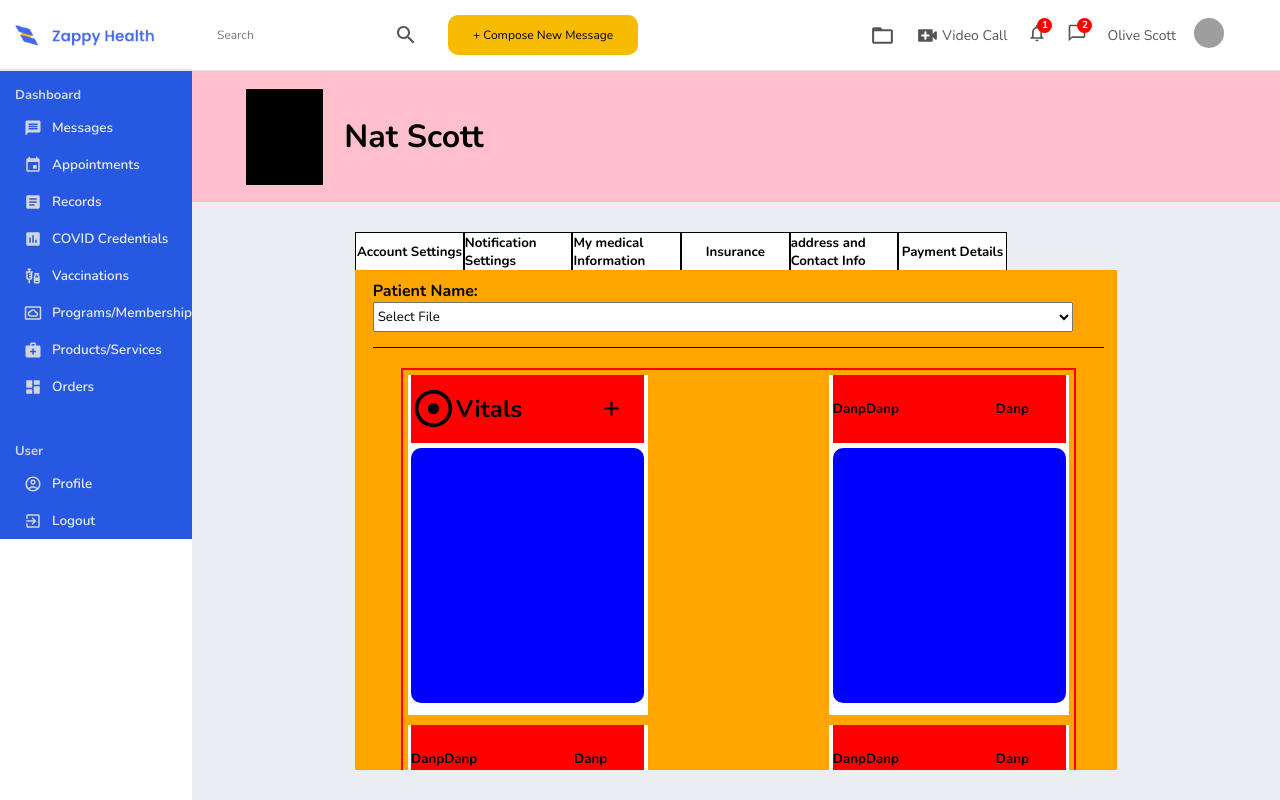
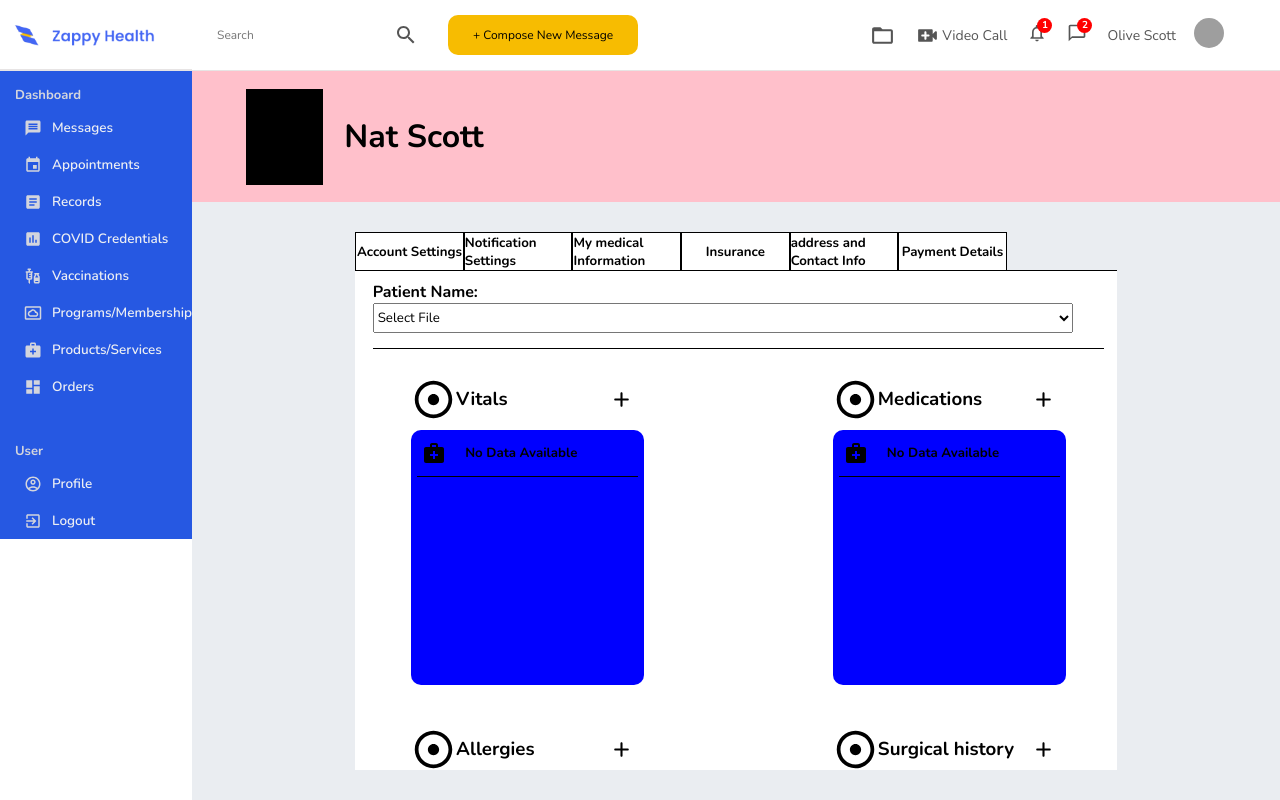
Before and after one commit to nascott94/telahealth-portal, a React (Create React App) app: page /profile in a window 1280 px wide. Both pictures are taken after a click on the element "My medical Information". Built offline with nearby package versions, Linux system fonts and the light colour scheme; grey boxes are pictures that could not be loaded.

Commit message:
finished medical info for now

```diff
--- a/src/components/profilepage/MyMedicalInformation.js
+++ b/src/components/profilepage/MyMedicalInformation.js
@@ -2,17 +2,19 @@ import React from "react";
 import styled from "@emotion/styled";
 import AdjustIcon from "@mui/icons-material/Adjust";
 import AddRoundedIcon from "@mui/icons-material/AddRounded";
+import MedicalServicesIcon from "@mui/icons-material/MedicalServices";
 
 const Container = styled.div`
   height: 500px;
   width: 98%;
-  background-color: orange;
+  background-color: white;
   overflow: hidden;
   display: flex;
   align-items: center;
   flex-direction: column;
   padding: 10px;
   overflow: scroll;
+  border-top: 1px solid black;
 `;
 
 const ContainerTop = styled.div`
@@ -48,7 +50,6 @@ const ContainerBottom = styled.div`
   align-items: space-between;
   display: flex;
   flex-wrap: wrap;
-  border: 2px solid red;
 `;
 
 const BottomBoxContainer = styled.div`
@@ -62,15 +63,15 @@ const BottomBoxContainer = styled.div`
 `;
 
 const BottomBoxTop = styled.div`
-  height: 20%;
+  height: 15%;
   width: 97%;
-  background-color: red;
+  background-color: white;
   display: flex;
 `;
 
 const BottomBoxTopLeft = styled.div`
   height: 100%;
-  width: 70%;
+  width: 85%;
   display: flex;
   align-items: center;
 
@@ -82,14 +83,13 @@ const BottomBoxTopLeft = styled.div`
 
 const BottomBoxTopRight = styled.div`
   height: 100%;
-  width: 30%;
+  width: 15%;
   display: flex;
   align-items: center;
 
   .plusIcon {
     height: 25px;
     width: 25px;
-    padding-left: 25px;
   }
 `;
 
@@ -99,6 +99,31 @@ const BottomBoxBottom = styled.div`
   background-color: blue;
   border-radius: 10px;
   margin-top: 5px;
+  display: flex;
+  flex-direction: column;
+  align-items: center;
+`;
+
+const Item = styled.div`
+  height: 18%;
+  width: 95%;
+  border-bottom: 1px solid black;
+  display: flex;
+`;
+
+const ItemLeft = styled.div`
+  height: 100%;
+  width: 20%;
+  display: flex;
+  align-items: center;
+  padding-left: 5px;
+`;
+
+const ItemRight = styled.div`
+  height: 100%;
+  width: 80%;
+  display: flex;
+  align-items: center;
 `;
 
 const MyMedicalInformation = () => {
@@ -118,157 +143,274 @@ const MyMedicalInformation = () => {
             <BottomBoxTop>
               <BottomBoxTopLeft>
                 <AdjustIcon className="icon" />
-                <h2>Vitals</h2>
+                <h3>Vitals</h3>
               </BottomBoxTopLeft>
               <BottomBoxTopRight>
                 <AddRoundedIcon className="plusIcon" />
               </BottomBoxTopRight>
             </BottomBoxTop>
-            <BottomBoxBottom></BottomBoxBottom>
+            <BottomBoxBottom>
+              <Item>
+                <ItemLeft>
+                  <MedicalServicesIcon />
+                </ItemLeft>
+                <ItemRight>
+                  <h5>No Data Available</h5>
+                </ItemRight>
+              </Item>
+            </BottomBoxBottom>
           </BottomBoxContainer>
           <BottomBoxContainer>
             <BottomBoxTop>
               <BottomBoxTopLeft>
-                <h5>Danp</h5>
-                <h5>Danp</h5>
+                <AdjustIcon className="icon" />
+                <h3>Medications</h3>
               </BottomBoxTopLeft>
               <BottomBoxTopRight>
-                <h5>Danp</h5>
+                <AddRoundedIcon className="plusIcon" />
               </BottomBoxTopRight>
             </BottomBoxTop>
-            <BottomBoxBottom></BottomBoxBottom>
+            <BottomBoxBottom>
+              <Item>
+                <ItemLeft>
+                  <MedicalServicesIcon />
+                </ItemLeft>
+                <ItemRight>
+                  <h5>No Data Available</h5>
+                </ItemRight>
+              </Item>
+            </BottomBoxBottom>
           </BottomBoxContainer>
           <BottomBoxContainer>
             <BottomBoxTop>
               <BottomBoxTopLeft>
-                <h5>Danp</h5>
-                <h5>Danp</h5>
+                <AdjustIcon className="icon" />
+                <h3>Allergies</h3>
               </BottomBoxTopLeft>
               <BottomBoxTopRight>
-                <h5>Danp</h5>
+                <AddRoundedIcon className="plusIcon" />
               </BottomBoxTopRight>
             </BottomBoxTop>
-            <BottomBoxBottom></BottomBoxBottom>
+            <BottomBoxBottom>
+              <Item>
+                <ItemLeft>
+                  <MedicalServicesIcon />
+                </ItemLeft>
+                <ItemRight>
+                  <h5>No Data Available</h5>
+                </ItemRight>
+              </Item>
+            </BottomBoxBottom>
           </BottomBoxContainer>
           <BottomBoxContainer>
             <BottomBoxTop>
               <BottomBoxTopLeft>
-                <h5>Danp</h5>
-                <h5>Danp</h5>
+                <AdjustIcon className="icon" />
+                <h3>Surgical history</h3>
               </BottomBoxTopLeft>
               <BottomBoxTopRight>
-                <h5>Danp</h5>
+                <AddRoundedIcon className="plusIcon" />
               </BottomBoxTopRight>
             </BottomBoxTop>
-            <BottomBoxBottom></BottomBoxBottom>
+            <BottomBoxBottom>
+              <Item>
+                <ItemLeft>
+                  <MedicalServicesIcon />
+                </ItemLeft>
+                <ItemRight>
+                  <h5>No Data Available</h5>
+                </ItemRight>
+              </Item>
+            </BottomBoxBottom>
           </BottomBoxContainer>
           <BottomBoxContainer>
             <BottomBoxTop>
               <BottomBoxTopLeft>
-                <h5>Danp</h5>
-                <h5>Danp</h5>
+                <AdjustIcon className="icon" />
+                <h3>Social history</h3>
               </BottomBoxTopLeft>
               <BottomBoxTopRight>
-                <h5>Danp</h5>
+                <AddRoundedIcon className="plusIcon" />
               </BottomBoxTopRight>
             </BottomBoxTop>
-            <BottomBoxBottom></BottomBoxBottom>
+            <BottomBoxBottom>
+              <Item>
+                <ItemLeft>
+                  <MedicalServicesIcon />
+                </ItemLeft>
+                <ItemRight>
+                  <h5>No Data Available</h5>
+                </ItemRight>
+              </Item>
+            </BottomBoxBottom>
           </BottomBoxContainer>
           <BottomBoxContainer>
             <BottomBoxTop>
               <BottomBoxTopLeft>
-                <h5>Danp</h5>
-                <h5>Danp</h5>
+                <AdjustIcon className="icon" />
+                <h3>Family history</h3>
               </BottomBoxTopLeft>
               <BottomBoxTopRight>
-                <h5>Danp</h5>
+                <AddRoundedIcon className="plusIcon" />
               </BottomBoxTopRight>
             </BottomBoxTop>
-            <BottomBoxBottom></BottomBoxBottom>
+            <BottomBoxBottom>
+              <Item>
+                <ItemLeft>
+                  <MedicalServicesIcon />
+                </ItemLeft>
+                <ItemRight>
+                  <h5>No Data Available</h5>
+                </ItemRight>
+              </Item>
+            </BottomBoxBottom>
           </BottomBoxContainer>
           <BottomBoxContainer>
             <BottomBoxTop>
               <BottomBoxTopLeft>
-                <h5>Danp</h5>
-                <h5>Danp</h5>
+                <AdjustIcon className="icon" />
+                <h3>Medical history</h3>
               </BottomBoxTopLeft>
               <BottomBoxTopRight>
-                <h5>Danp</h5>
+                <AddRoundedIcon className="plusIcon" />
               </BottomBoxTopRight>
             </BottomBoxTop>
-            <BottomBoxBottom></BottomBoxBottom>
+            <BottomBoxBottom>
+              <Item>
+                <ItemLeft>
+                  <MedicalServicesIcon />
+                </ItemLeft>
+                <ItemRight>
+                  <h5>No Data Available</h5>
+                </ItemRight>
+              </Item>
+            </BottomBoxBottom>
           </BottomBoxContainer>
           <BottomBoxContainer>
             <BottomBoxTop>
               <BottomBoxTopLeft>
-                <h5>Danp</h5>
-                <h5>Danp</h5>
+                <AdjustIcon className="icon" />
+                <h3>Goal</h3>
               </BottomBoxTopLeft>
               <BottomBoxTopRight>
-                <h5>Danp</h5>
+                <AddRoundedIcon className="plusIcon" />
               </BottomBoxTopRight>
             </BottomBoxTop>
-            <BottomBoxBottom></BottomBoxBottom>
+            <BottomBoxBottom>
+              <Item>
+                <ItemLeft>
+                  <MedicalServicesIcon />
+                </ItemLeft>
+                <ItemRight>
+                  <h5>No Data Available</h5>
+                </ItemRight>
+              </Item>
+            </BottomBoxBottom>
           </BottomBoxContainer>
           <BottomBoxContainer>
             <BottomBoxTop>
               <BottomBoxTopLeft>
-                <h5>Danp</h5>
-                <h5>Danp</h5>
+                <AdjustIcon className="icon" />
+                <h3>Care Team</h3>
               </BottomBoxTopLeft>
               <BottomBoxTopRight>
-                <h5>Danp</h5>
+                <AddRoundedIcon className="plusIcon" />
               </BottomBoxTopRight>
             </BottomBoxTop>
-            <BottomBoxBottom></BottomBoxBottom>
+            <BottomBoxBottom>
+              <Item>
+                <ItemLeft>
+                  <MedicalServicesIcon />
+                </ItemLeft>
+                <ItemRight>
+                  <h5>No Data Available</h5>
+                </ItemRight>
+              </Item>
+            </BottomBoxBottom>
           </BottomBoxContainer>
           <BottomBoxContainer>
             <BottomBoxTop>
               <BottomBoxTopLeft>
-                <h5>Danp</h5>
-                <h5>Danp</h5>
+                <AdjustIcon className="icon" />
+                <h3>Conditions</h3>
               </BottomBoxTopLeft>
               <BottomBoxTopRight>
-                <h5>Danp</h5>
+                <AddRoundedIcon className="plusIcon" />
               </BottomBoxTopRight>
             </BottomBoxTop>
-            <BottomBoxBottom></BottomBoxBottom>
+            <BottomBoxBottom>
+              <Item>
+                <ItemLeft>
+                  <MedicalServicesIcon />
+                </ItemLeft>
+                <ItemRight>
+                  <h5>No Data Available</h5>
+                </ItemRight>
+              </Item>
+            </BottomBoxBottom>
           </BottomBoxContainer>
           <BottomBoxContainer>
             <BottomBoxTop>
               <BottomBoxTopLeft>
-                <h5>Danp</h5>
-                <h5>Danp</h5>
+                <AdjustIcon className="icon" />
+                <h3>Covid Credentails</h3>
               </BottomBoxTopLeft>
               <BottomBoxTopRight>
-                <h5>Danp</h5>
+                <AddRoundedIcon className="plusIcon" />
               </BottomBoxTopRight>
             </BottomBoxTop>
-            <BottomBoxBottom></BottomBoxBottom>
+            <BottomBoxBottom>
+              <Item>
+                <ItemLeft>
+                  <MedicalServicesIcon />
+                </ItemLeft>
+                <ItemRight>
+                  <h5>No Data Available</h5>
+                </ItemRight>
+              </Item>
+            </BottomBoxBottom>
           </BottomBoxContainer>
           <BottomBoxContainer>
             <BottomBoxTop>
               <BottomBoxTopLeft>
-                <h5>Danp</h5>
-                <h5>Danp</h5>
+                <AdjustIcon className="icon" />
+                <h3>Growth Chart</h3>
               </BottomBoxTopLeft>
               <BottomBoxTopRight>
-                <h5>Danp</h5>
+                <AddRoundedIcon className="plusIcon" />
               </BottomBoxTopRight>
             </BottomBoxTop>
-            <BottomBoxBottom></BottomBoxBottom>
+            <BottomBoxBottom>
+              <Item>
+                <ItemLeft>
+                  <MedicalServicesIcon />
+                </ItemLeft>
+                <ItemRight>
+                  <h5>No Data Available</h5>
+                </ItemRight>
+              </Item>
+            </BottomBoxBottom>
           </BottomBoxContainer>
           <BottomBoxContainer>
             <BottomBoxTop>
               <BottomBoxTopLeft>
-                <h5>Danp</h5>
-                <h5>Danp</h5>
+                <AdjustIcon className="icon" />
+                <h3>Medical Devices</h3>
               </BottomBoxTopLeft>
               <BottomBoxTopRight>
-                <h5>Danp</h5>
+                <AddRoundedIcon className="plusIcon" />
               </BottomBoxTopRight>
             </BottomBoxTop>
-            <BottomBoxBottom></BottomBoxBottom>
+            <BottomBoxBottom>
+              <Item>
+                <ItemLeft>
+                  <MedicalServicesIcon />
+                </ItemLeft>
+                <ItemRight>
+                  <h5>No Data Available</h5>
+                </ItemRight>
+              </Item>
+            </BottomBoxBottom>
           </BottomBoxContainer>
         </ContainerBottom>
       </Container>
```
